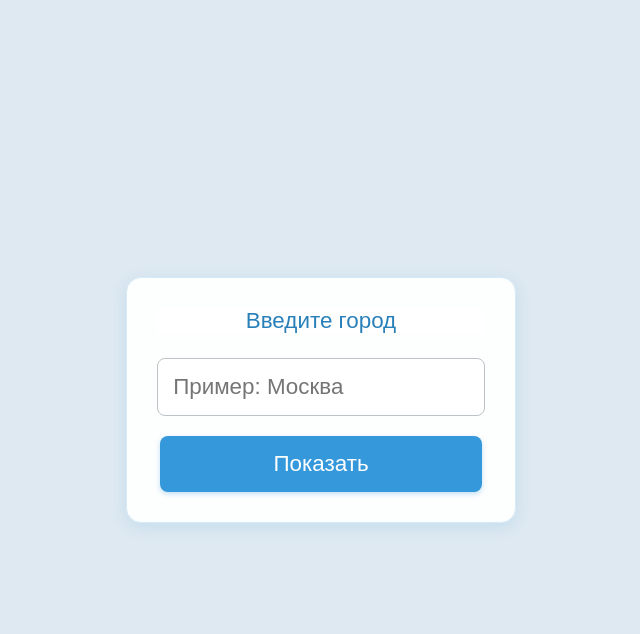
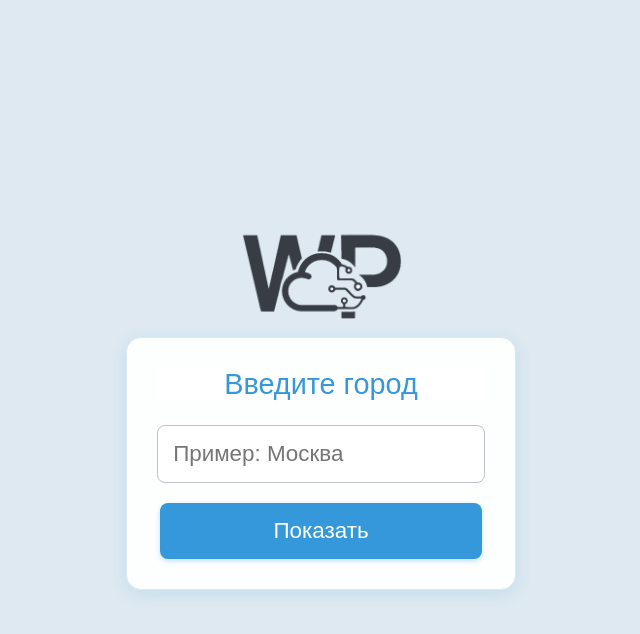
Before and after one commit to tonkaxxx/weather_predictor, a Flask app: page / in a window 1280 px wide. Shown: the top 634 px of the page, without its empty margins (319-959 px from the left). Run offline with Flask 3, Linux system fonts and the light colour scheme; parts of the project's set-up code (start-up, migrations or seed data) failed here and were passed over.

Commit message:
logo & front tweaks

```diff
--- a/static/style.css
+++ b/static/style.css
@@ -8,6 +8,11 @@ body {
   flex-direction: column;
   align-items: center;
   justify-content: center;
+}
+
+.logo {
+    width: 230px;
+    height: auto;
 }
 
 .title {
@@ -51,7 +56,7 @@ input[type="text"] {
   border-radius: 8px;
   border: 1px solid #bdc3c7;
   background-color: rgba(255, 255, 255, 0.9);
-  color: #2c3e50;
+  color: #2b3b4a;
   outline: none;
   transition: border-color 0.3s, box-shadow 0.3s;
 }
--- a/templates/index.html
+++ b/templates/index.html
@@ -4,9 +4,19 @@
 <meta charset="UTF-8" />
 <meta name="viewport" content="width=device-width, initial-scale=1.0" />
 <link href="../static/style.css" rel="stylesheet"/>
+    <style>
+        label {
+        font-size: 1.8em;
+        color: #3498db;
+        }
+    </style>
 </head>
 <body>
 <header class="header-container">
+    <div class="logo-container">
+        <img src="../static/logo_nobg_darker.png" alt="Логотип" class="logo">
+    </div>
+
     <div class="forma">
         <form id="cityForm" action="/get-24hrs" method="POST">
             <div class="form_input">
```
Also changed, not shown: static/logo_nobg.png (added), static/logo_nobg_darker.png (added).
